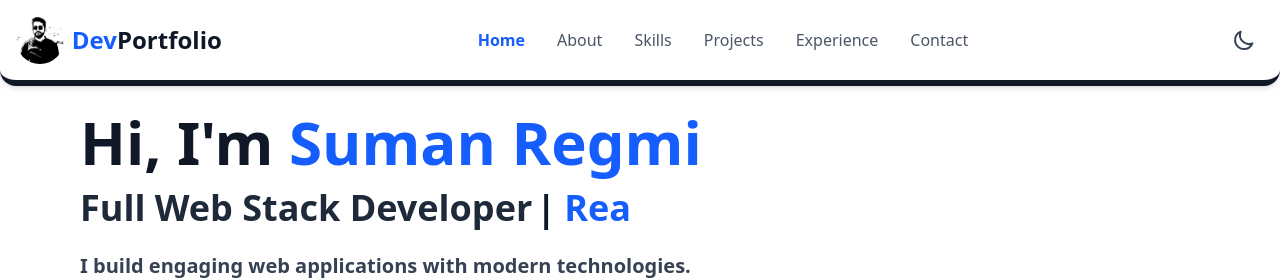
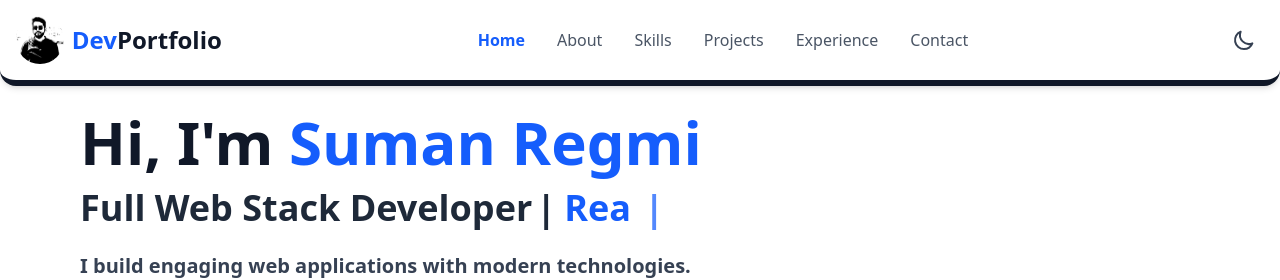
Before and after one commit to SumaniqueCode/SumaniqueCode, a React (Vite) app: page / in a window 1280 px wide. Shown: the top 280 px of the page. Built offline with nearby package versions, Linux system fonts and the light colour scheme.

Commit message:
Added tech typer

```diff
--- a/src/portfolio/landing/components/Hero.tsx
+++ b/src/portfolio/landing/components/Hero.tsx
@@ -46,10 +46,11 @@ const Hero = ({ darkMode, setActiveSection }: heroProps) => {
                 <h1 className="text-4xl md:text-6xl font-bold mb-4">
                     Hi, I'm <span className={`${darkMode ? 'text-blue-400' : 'text-blue-600'}`}>Suman Regmi</span>
                 </h1>
-                <h2 className="text-2xl md:text-4xl font-semibold mb-6">
-                    <span className={`${darkMode ? 'text-gray-300' : 'text-gray-800'}`}>Full Web Stack Developer</span>
-                    <span className="inline-block animate-blink ml-1">|</span>
-                    <span className="text-blue-600 ml-2">{displayText}</span>
+                <h2 className="md:flex text-2xl md:text-4xl font-semibold mb-6">
+                    <div className={`${darkMode ? 'text-gray-300' : 'text-gray-800'}`}>Full Web Stack Developer
+                        <span className="inline-block animate-blink ml-1">|</span>
+                    </div>
+                    <div className="text-blue-600 ml-2">{displayText} <span className="inline-block font-extrabold animate-pulse ml-1">|</span> </div>
                 </h2>
                 <p className={`${darkMode ? 'text-white' : 'text-gray-700'} font-semibold text-lg md:text-xl mb-8 max-w-2xl`}>
                     I build engaging web applications with modern technologies. Passionate about creating
```
